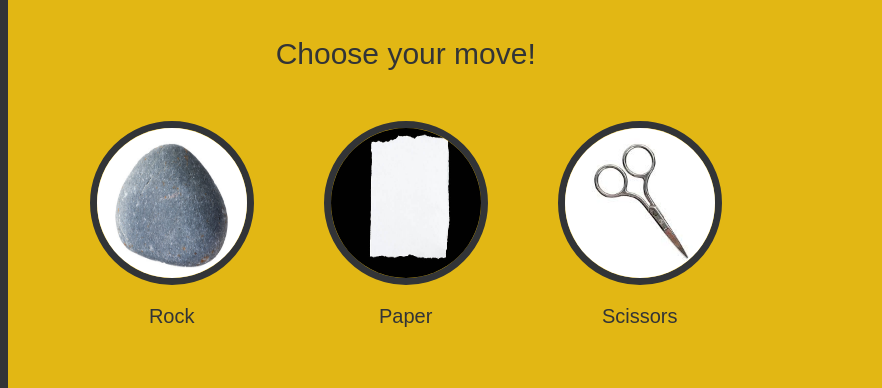
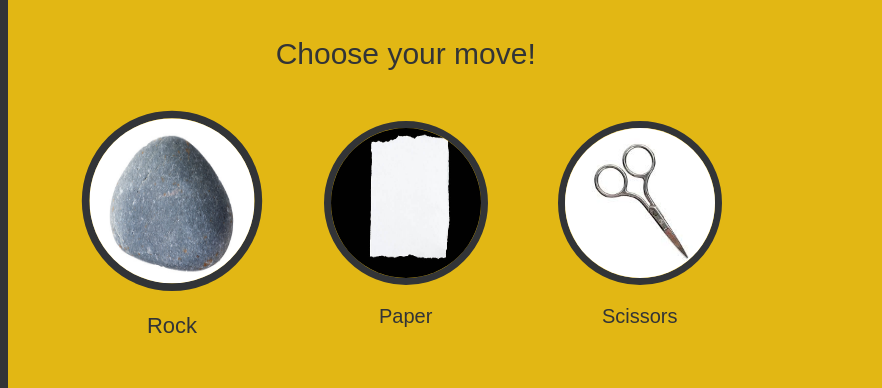
Before and after one commit to SKjustSK/rock-paper-scissors, a plain HTML site: page index.html in a window 1280 px wide. In both pictures the pointer is over the element 171 px from the left and 450 px from the top of the page. Shown: the part 226-614 px from the top of the page, 0-882 px from the left. Drawn offline with Linux system fonts and the light colour scheme.

Commit message:
Added hover effect on images

```diff
--- a/style.css
+++ b/style.css
@@ -58,6 +58,14 @@ body {
     gap: 20px;
 }
 
+.interface .userInterface .userInput .item {
+    transition: transform .2s ease;
+}
+
+.interface .userInterface .userInput .item:hover {
+    transform: scale(1.1);
+}
+
 .interface .userInterface .userInput .item .text,
 .interface .computerResponse .item .text {
     font-size: 20px;
```
